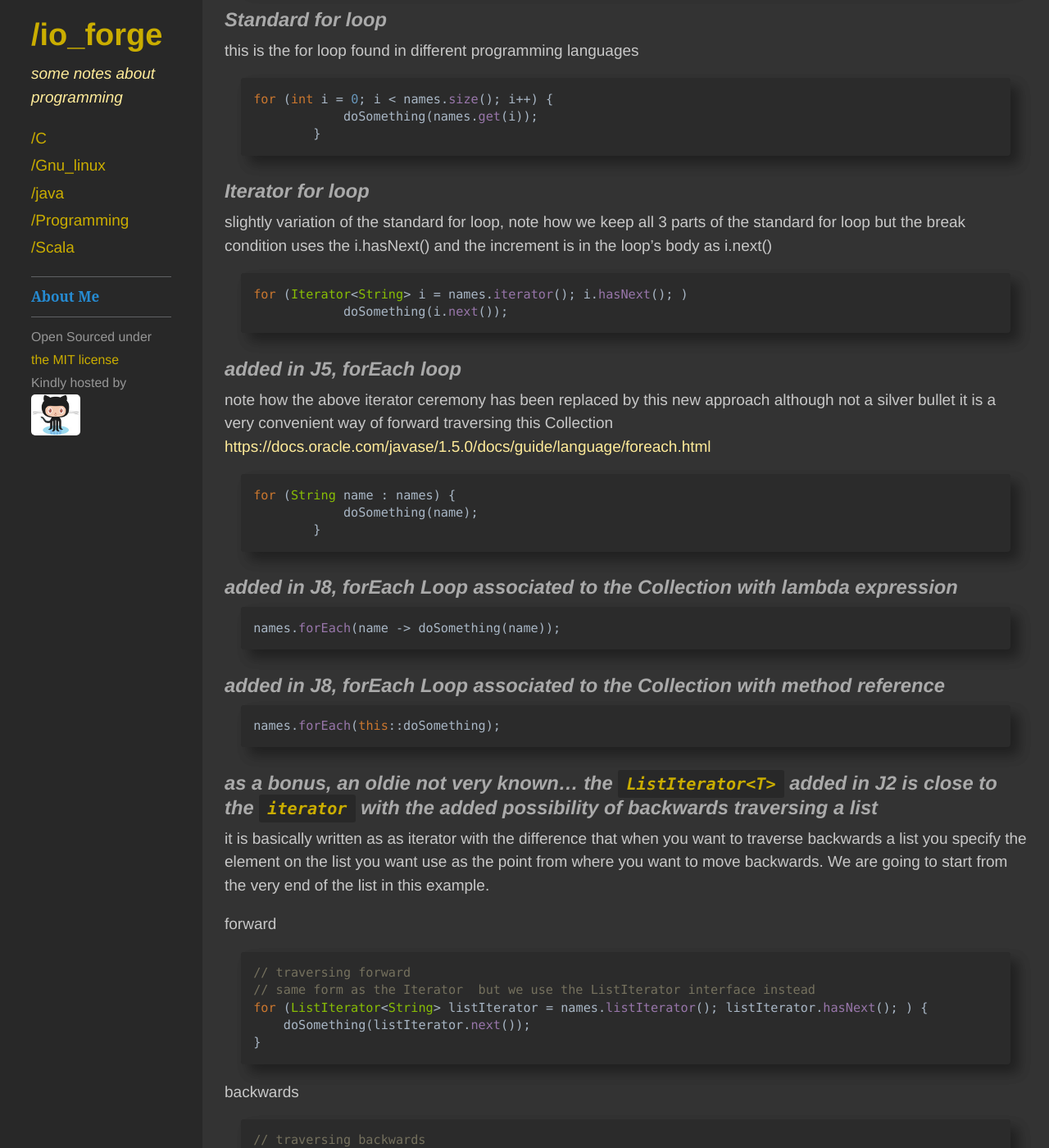
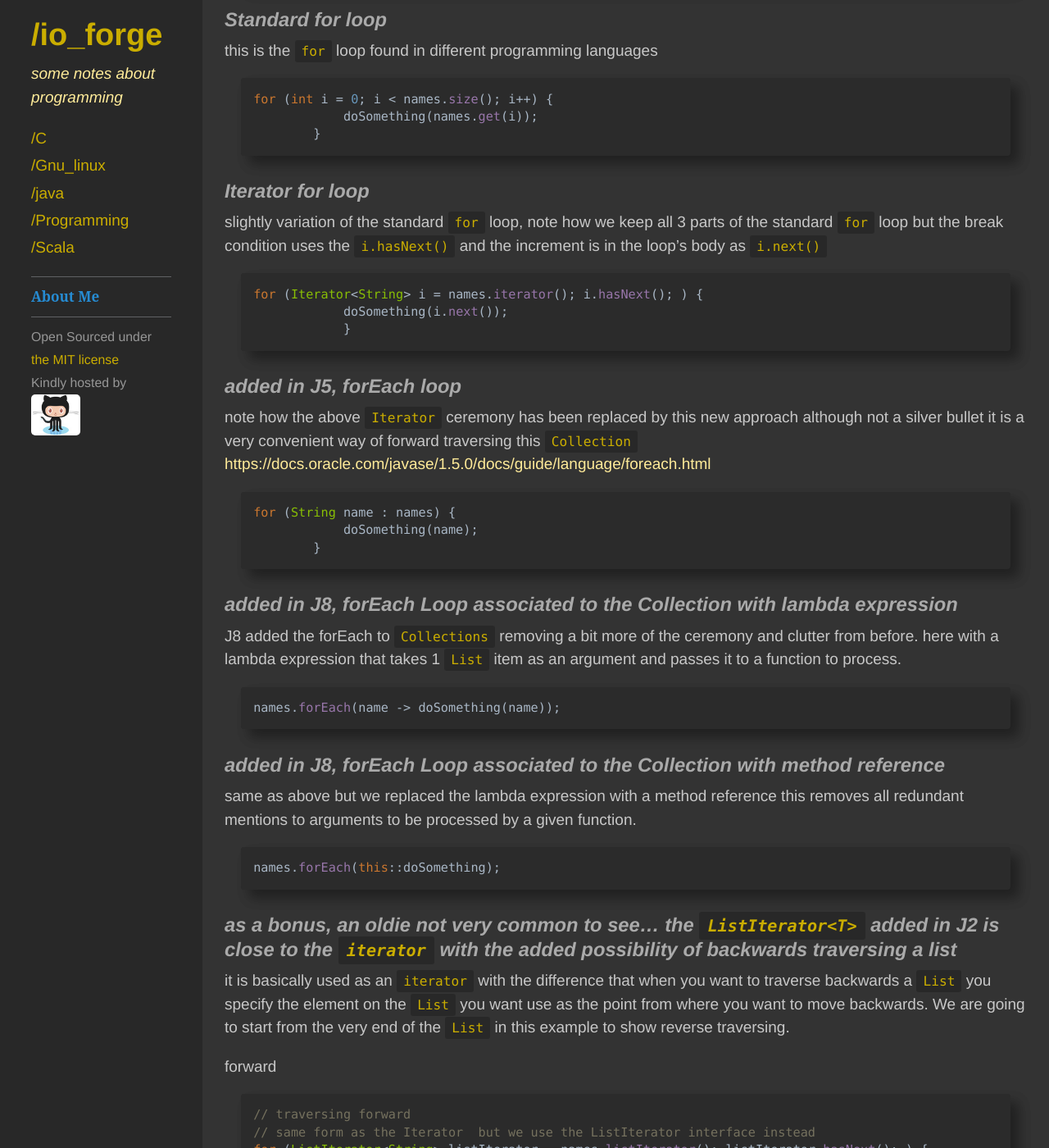
Before and after one commit to JohnnyXavier/johnnyxavier.github.io, a Jekyll site: the page built from _posts/2018-11-10-language-java-evolution-of-for.md, in a window 1280 px wide and 1400 px high, scrolled down 392 px. Shown: the whole window at 82% size. Built offline with Jekyll 4.4.1, drawn with Linux system fonts in a browser that asks for light colours; some of the changed text lies outside the part shown.

Commit message:
new theme

````diff
--- a/_posts/2018-11-10-language-java-evolution-of-for.md
+++ b/_posts/2018-11-10-language-java-evolution-of-for.md
@@ -14,12 +14,12 @@ Lets show the different alternatives of the for  loop in java applied to a List<
 Defining the `List<String>` we will use across the code:
 
 ```java
-List names = Arrays.asList("foo","bar","baz");
+List<String> names = Arrays.asList("foo", "bar", "baz", "foobar", "raboof");
 ```
 
 
 ### *Standard  for  loop*
-this is the for loop found in different programming languages
+this is the `for` loop found in different programming languages
 
 ```java
 for (int i = 0; i < names.size(); i++) {
@@ -28,17 +28,18 @@ for (int i = 0; i < names.size(); i++) {
 ```
 
 ### *Iterator for  loop*
-slightly variation of the standard for loop, note how we keep all 3 parts of the standard for  loop but the break condition uses the i.hasNext()  and the increment is in the loop’s body as i.next()
+slightly variation of the standard `for` loop, note how we keep all 3 parts of the standard `for` loop but the break condition uses the `i.hasNext()` and the increment is in the loop’s body as `i.next()`
 
 ```java
-for (Iterator<String> i = names.iterator(); i.hasNext(); )
+for (Iterator<String> i = names.iterator(); i.hasNext(); ) {
             doSomething(i.next());
+            }
 ```
 
 
 ### *added in J5, forEach  loop*
-note how the above iterator ceremony has been replaced by this new approach
-although not a silver bullet it is a very convenient way of forward traversing this Collection<br>
+note how the above `Iterator` ceremony has been replaced by this new approach
+although not a silver bullet it is a very convenient way of forward traversing this `Collection`<br>
 [https://docs.oracle.com/javase/1.5.0/docs/guide/language/foreach.html](https://docs.oracle.com/javase/1.5.0/docs/guide/language/foreach.html)
 ```java
 for (String name : names) {
@@ -46,21 +47,24 @@ for (String name : names) {
         }
 ```
 
-
 ### *added in J8, forEach  Loop associated to the Collection  with lambda expression*
+J8 added the forEach to `Collections` removing a bit more of the ceremony and clutter from before.
+here with a lambda expression that takes 1 `List` item as an argument and passes it to a function to process.
 ```java
 names.forEach(name -> doSomething(name));
 ```
 
 
-### *added in J8, forEach  Loop associated to the Collection  with method reference*
+### *added in J8, forEach Loop associated to the Collection with method reference*
+same as above but we replaced the lambda expression with a method reference
+this removes all redundant mentions to arguments to be processed by a given function.
 ```java
 names.forEach(this::doSomething);
 ```
 
-### *as a bonus, an oldie not very known... the `ListIterator<T>` added in J2 is close to the `iterator` with the added possibility of backwards traversing a list*
-it is basically written as as iterator with the difference that when you want to traverse backwards a list you specify the element on the list you want use as the point from where you want to move backwards.
-We are going to start from the very end of the list in this example.
+### *as a bonus, an oldie not very common to see... the `ListIterator<T>` added in J2 is close to the `iterator` with the added possibility of backwards traversing a list*
+it is basically used as an `iterator` with the difference that when you want to traverse backwards a `List` you specify the element on the `List` you want use as the point from where you want to move backwards.
+We are going to start from the very end of the `List` in this example to show reverse traversing.
 
 forward
 ```java
@@ -78,5 +82,4 @@ backwards
 for (ListIterator<String> listIterator = names.listIterator(names.size()); listIterator.hasPrevious(); ) {
     doSomething(listIterator.previous());
 }
-}
 ```
````
